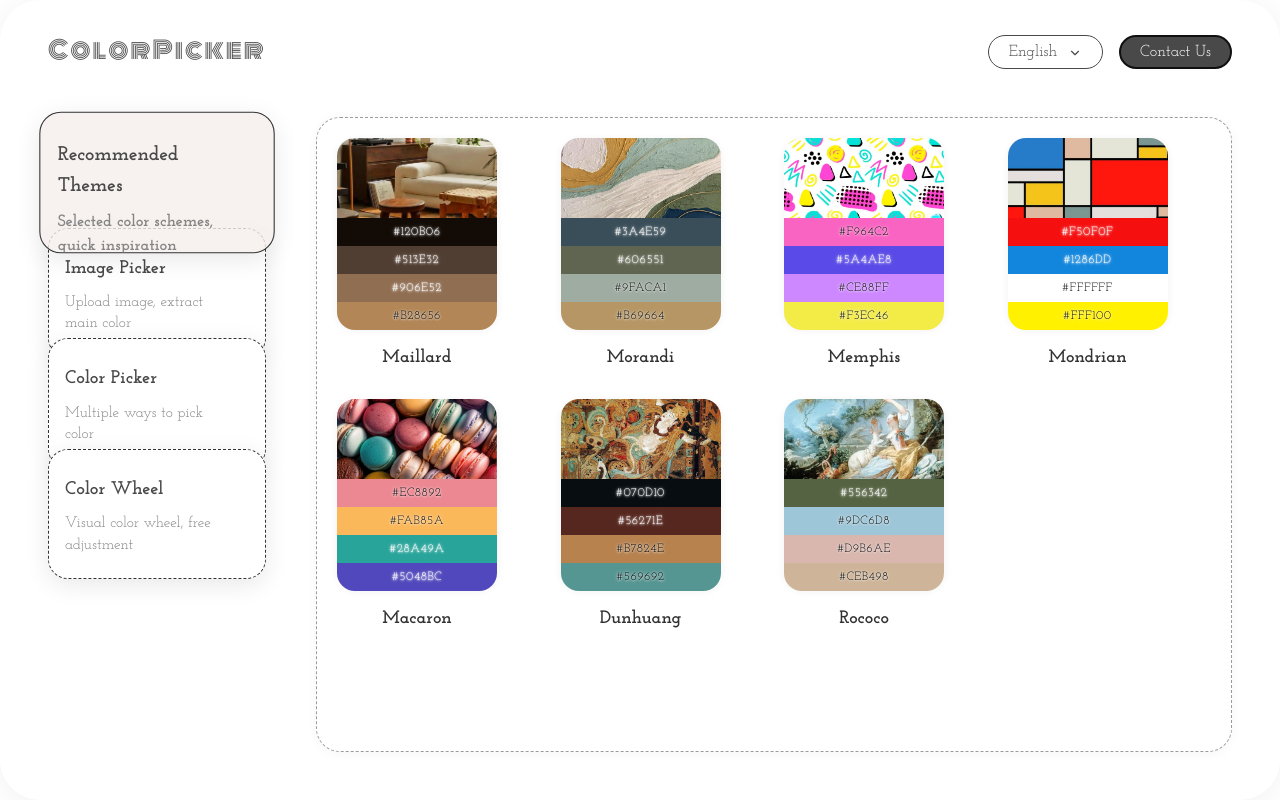
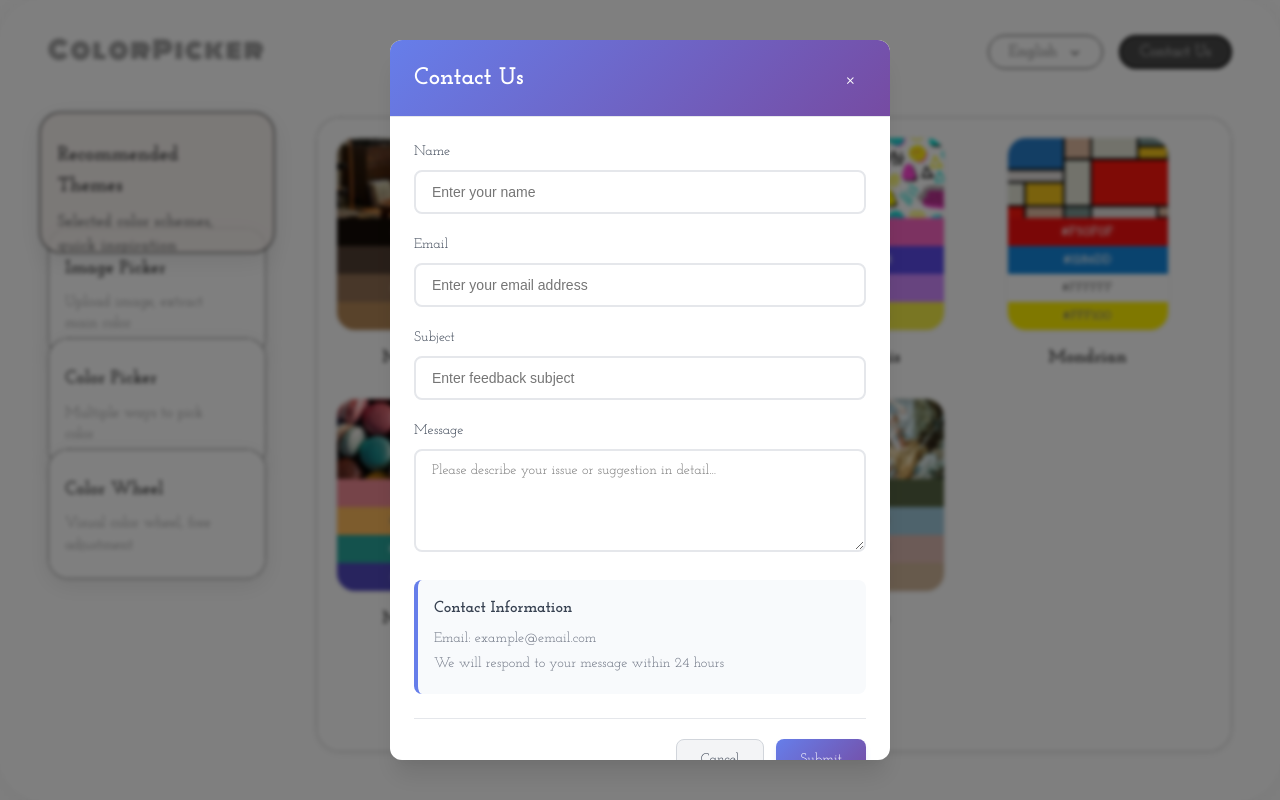
Before and after one commit to FreedomSnow/color_picker, a React (Vite) app: page / in a window 1280 px wide. Both pictures are taken after a click on the button "Contact Us". Built offline with nearby package versions, Linux system fonts and the light colour scheme.

Commit message:
add contact us.

```diff
--- a/src/App.jsx
+++ b/src/App.jsx
@@ -5,12 +5,14 @@ import RecommendThemes from './RecommendThemes';
 import ImageColorPicker from './ImageColorPicker';
 import ColorPicker from './ColorPicker';
 import ColorWheel from './ColorWheel';
+import ContactUs from './components/ContactUs';
 
 function App() {
   const { t, i18n } = useTranslation();
   const [selectedTab, setSelectedTab] = useState(0);
   const [selectedTheme, setSelectedTheme] = useState(null); // 新增
   const [dropdownOpen, setDropdownOpen] = useState(false);
+  const [contactModalOpen, setContactModalOpen] = useState(false);
   const dropdownRef = useRef(null);
   const tabList = [
     { title: t('app.tab.theme'), desc: t('app.desc.theme') },
@@ -71,7 +73,10 @@ function App() {
                 ))}
               </div>
             )}
-            <button className={styles.contactBtn}>
+            <button
+              className={styles.contactBtn}
+              onClick={() => setContactModalOpen(true)}
+            >
               {t('app.contact')}
             </button>
           </div>
@@ -107,6 +112,11 @@ function App() {
           </div>
         </div>
       </div>
+
+      <ContactUs
+        isOpen={contactModalOpen}
+        onClose={() => setContactModalOpen(false)}
+      />
     </div>
   );
 }
--- /dev/null
+++ b/src/components/ContactUs.jsx
@@ -0,0 +1,131 @@
+import { useState } from 'react';
+import { useTranslation } from 'react-i18next';
+import styles from './ContactUs.module.css';
+
+const ContactUs = ({ isOpen, onClose }) => {
+  const { t } = useTranslation();
+  const [formData, setFormData] = useState({
+    name: '',
+    email: '',
+    subject: '',
+    message: ''
+  });
+
+  const handleInputChange = (e) => {
+    const { name, value } = e.target;
+    setFormData(prev => ({
+      ...prev,
+      [name]: value
+    }));
+  };
+
+  const handleSubmit = (e) => {
+    e.preventDefault();
+    // 这里可以添加提交逻辑，比如发送到服务器
+    console.log('提交的联系信息:', formData);
+    alert(t('contactUs.submitSuccess'));
+    setFormData({
+      name: '',
+      email: '',
+      subject: '',
+      message: ''
+    });
+    onClose();
+  };
+
+  const handleCancel = () => {
+    setFormData({
+      name: '',
+      email: '',
+      subject: '',
+      message: ''
+    });
+    onClose();
+  };
+
+  if (!isOpen) return null;
+
+  return (
+    <div className={styles.overlay} onClick={onClose}>
+      <div className={styles.modal} onClick={(e) => e.stopPropagation()}>
+        <div className={styles.header}>
+          <h2>{t('contactUs.title')}</h2>
+          <button className={styles.closeBtn} onClick={onClose}>
+            ×
+          </button>
+        </div>
+
+        <form onSubmit={handleSubmit} className={styles.form}>
+          <div className={styles.formGroup}>
+            <label htmlFor="name">{t('contactUs.name')}</label>
+            <input
+              type="text"
+              id="name"
+              name="name"
+              value={formData.name}
+              onChange={handleInputChange}
+              placeholder={t('contactUs.namePlaceholder')}
+              required
+            />
+          </div>
+
+          <div className={styles.formGroup}>
+            <label htmlFor="email">{t('contactUs.email')}</label>
+            <input
+              type="email"
+              id="email"
+              name="email"
+              value={formData.email}
+              onChange={handleInputChange}
+              placeholder={t('contactUs.emailPlaceholder')}
+              required
+            />
+          </div>
+
+          <div className={styles.formGroup}>
+            <label htmlFor="subject">{t('contactUs.subject')}</label>
+            <input
+              type="text"
+              id="subject"
+              name="subject"
+              value={formData.subject}
+              onChange={handleInputChange}
+              placeholder={t('contactUs.subjectPlaceholder')}
+              required
+            />
+          </div>
+
+          <div className={styles.formGroup}>
+            <label htmlFor="message">{t('contactUs.message')}</label>
+            <textarea
+              id="message"
+              name="message"
+              value={formData.message}
+              onChange={handleInputChange}
+              placeholder={t('contactUs.messagePlaceholder')}
+              rows="5"
+              required
+            />
+          </div>
+
+          <div className={styles.contactInfo}>
+            <h3>{t('contactUs.contactInfo')}</h3>
+            <p>{t('contactUs.emailInfo')}</p>
+            <p>{t('contactUs.responseTime')}</p>
+          </div>
+
+          <div className={styles.actions}>
+            <button type="button" className={styles.cancelBtn} onClick={handleCancel}>
+              {t('contactUs.cancel')}
+            </button>
+            <button type="submit" className={styles.submitBtn}>
+              {t('contactUs.submit')}
+            </button>
+          </div>
+        </form>
+      </div>
+    </div>
+  );
+};
+
+export default ContactUs;
--- /dev/null
+++ b/src/components/ContactUs.module.css
@@ -0,0 +1,210 @@
+.overlay {
+  position: fixed;
+  top: 0;
+  left: 0;
+  right: 0;
+  bottom: 0;
+  background-color: rgba(0, 0, 0, 0.5);
+  display: flex;
+  justify-content: center;
+  align-items: center;
+  z-index: 1000;
+  -webkit-backdrop-filter: blur(2px);
+  backdrop-filter: blur(2px);
+}
+
+.modal {
+  background: white;
+  border-radius: 12px;
+  padding: 0;
+  max-width: 500px;
+  width: 90%;
+  max-height: 90vh;
+  overflow-y: auto;
+  box-shadow: 0 20px 25px -5px rgba(0, 0, 0, 0.1), 0 10px 10px -5px rgba(0, 0, 0, 0.04);
+  animation: modalSlideIn 0.3s ease-out;
+}
+
+@keyframes modalSlideIn {
+  from {
+    opacity: 0;
+    transform: translateY(-20px) scale(0.95);
+  }
+  to {
+    opacity: 1;
+    transform: translateY(0) scale(1);
+  }
+}
+
+.header {
+  display: flex;
+  justify-content: space-between;
+  align-items: center;
+  padding: 20px 24px;
+  border-bottom: 1px solid #e5e7eb;
+  background: linear-gradient(135deg, #667eea 0%, #764ba2 100%);
+  color: white;
+  border-radius: 12px 12px 0 0;
+}
+
+.header h2 {
+  margin: 0;
+  font-size: 1.5rem;
+  font-weight: 600;
+}
+
+.closeBtn {
+  background: none;
+  border: none;
+  color: white;
+  font-size: 24px;
+  cursor: pointer;
+  padding: 4px;
+  border-radius: 4px;
+  transition: background-color 0.2s;
+  width: 32px;
+  height: 32px;
+  display: flex;
+  align-items: center;
+  justify-content: center;
+}
+
+.closeBtn:hover {
+  background-color: rgba(255, 255, 255, 0.2);
+}
+
+.form {
+  padding: 24px;
+}
+
+.formGroup {
+  margin-bottom: 20px;
+}
+
+.formGroup label {
+  display: block;
+  margin-bottom: 8px;
+  font-weight: 500;
+  color: #374151;
+  font-size: 0.875rem;
+}
+
+.formGroup input,
+.formGroup textarea {
+  width: 100%;
+  padding: 12px 16px;
+  border: 2px solid #e5e7eb;
+  border-radius: 8px;
+  font-size: 0.875rem;
+  transition: border-color 0.2s, box-shadow 0.2s;
+  box-sizing: border-box;
+  background-color: #ffffff;
+  color: #374151;
+}
+
+.formGroup input:focus,
+.formGroup textarea:focus {
+  outline: none;
+  border-color: #667eea;
+  box-shadow: 0 0 0 3px rgba(102, 126, 234, 0.1);
+  background-color: #ffffff;
+}
+
+.formGroup textarea {
+  resize: vertical;
+  min-height: 100px;
+  font-family: inherit;
+}
+
+.contactInfo {
+  background: #f8fafc;
+  padding: 16px;
+  border-radius: 8px;
+  margin: 20px 0;
+  border-left: 4px solid #667eea;
+}
+
+.contactInfo h3 {
+  margin: 0 0 8px 0;
+  font-size: 1rem;
+  color: #374151;
+}
+
+.contactInfo p {
+  margin: 4px 0;
+  font-size: 0.875rem;
+  color: #6b7280;
+  line-height: 1.5;
+}
+
+.actions {
+  display: flex;
+  gap: 12px;
+  justify-content: flex-end;
+  margin-top: 24px;
+  padding-top: 20px;
+  border-top: 1px solid #e5e7eb;
+}
+
+.cancelBtn,
+.submitBtn {
+  padding: 12px 24px;
+  border-radius: 8px;
+  font-weight: 500;
+  font-size: 0.875rem;
+  cursor: pointer;
+  transition: all 0.2s;
+  border: none;
+  min-width: 80px;
+}
+
+.cancelBtn {
+  background-color: #f3f4f6;
+  color: #374151;
+  border: 1px solid #d1d5db;
+}
+
+.cancelBtn:hover {
+  background-color: #e5e7eb;
+  border-color: #9ca3af;
+}
+
+.submitBtn {
+  background: linear-gradient(135deg, #667eea 0%, #764ba2 100%);
+  color: white;
+  box-shadow: 0 4px 6px -1px rgba(102, 126, 234, 0.2);
+}
+
+.submitBtn:hover {
+  transform: translateY(-1px);
+  box-shadow: 0 6px 8px -1px rgba(102, 126, 234, 0.3);
+}
+
+.submitBtn:active {
+  transform: translateY(0);
+}
+
+/* 响应式设计 */
+@media (max-width: 640px) {
+  .modal {
+    width: 95%;
+    margin: 20px;
+  }
+
+  .form {
+    padding: 20px;
+  }
+
+  .header {
+    padding: 16px 20px;
+  }
+
+  .actions {
+    flex-direction: column;
+  }
+
+  .cancelBtn,
+  .submitBtn {
+    width: 100%;
+  }
+}
--- a/src/locales/en.json
+++ b/src/locales/en.json
@@ -15,6 +15,7 @@
     },
     "language": "English",
     "contact": "Contact Us",
+    "contactMessage": "Contact us: example@email.com\n\nWe welcome feedback and suggestions!",
     "themeContent": "Here is the recommended theme content",
     "imageContent": "Here is the image picker content",
     "colorContent": "Here is the color picker content",
@@ -54,5 +55,22 @@
   "recommendThemes": {
     "loading": "Loading...",
     "untitled": "Untitled"
+  },
+  "contactUs": {
+    "title": "Contact Us",
+    "name": "Name",
+    "namePlaceholder": "Enter your name",
+    "email": "Email",
+    "emailPlaceholder": "Enter your email address",
+    "subject": "Subject",
+    "subjectPlaceholder": "Enter feedback subject",
+    "message": "Message",
+    "messagePlaceholder": "Please describe your issue or suggestion in detail...",
+    "contactInfo": "Contact Information",
+    "emailInfo": "Email: example@email.com",
+    "responseTime": "We will respond to your message within 24 hours",
+    "cancel": "Cancel",
+    "submit": "Submit",
+    "submitSuccess": "Thank you for your feedback! We will get back to you soon."
   }
 }
--- a/src/locales/zh.json
+++ b/src/locales/zh.json
@@ -15,6 +15,7 @@
     },
     "language": "简体中文",
     "contact": "联系我们",
+    "contactMessage": "联系我们：example@email.com\n\n欢迎反馈和建议！",
     "themeContent": "这里是推荐主题内容",
     "imageContent": "这里是图片取色内容",
     "colorContent": "这里是颜色选择内容",
@@ -54,5 +55,22 @@
   "recommendThemes": {
     "loading": "加载中...",
     "untitled": "未命名"
+  },
+  "contactUs": {
+    "title": "联系我们",
+    "name": "姓名",
+    "namePlaceholder": "请输入您的姓名",
+    "email": "邮箱",
+    "emailPlaceholder": "请输入您的邮箱地址",
+    "subject": "主题",
+    "subjectPlaceholder": "请输入反馈主题",
+    "message": "消息内容",
+    "messagePlaceholder": "请详细描述您的问题或建议...",
+    "contactInfo": "联系信息",
+    "emailInfo": "邮箱：example@email.com",
+    "responseTime": "我们会在24小时内回复您的消息",
+    "cancel": "取消",
+    "submit": "提交",
+    "submitSuccess": "感谢您的反馈！我们会尽快回复您。"
   }
 }
```
